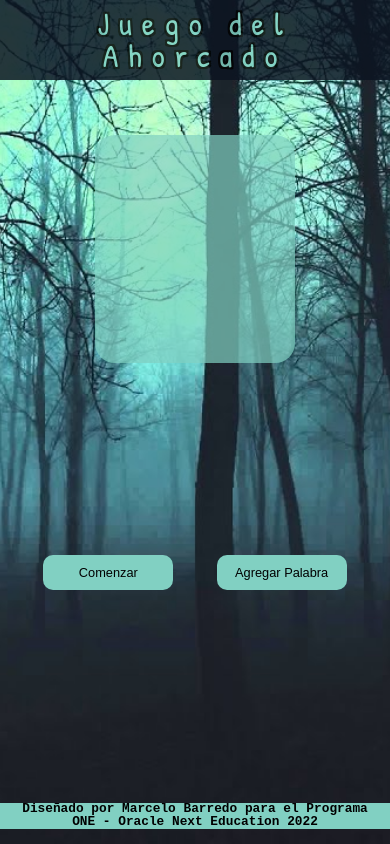
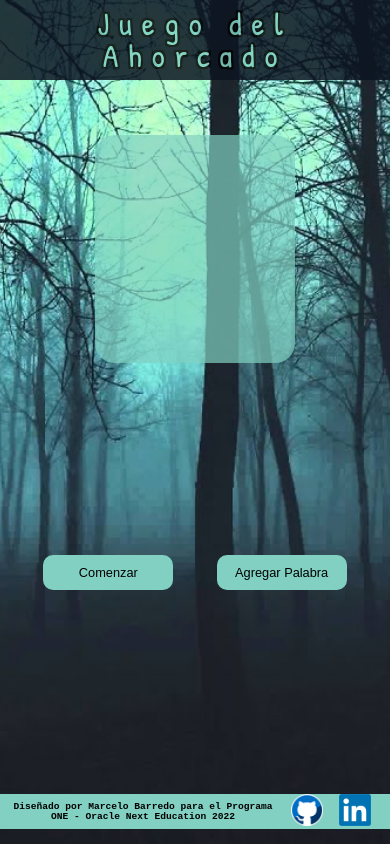
Before and after one commit to MarceloBarredo/Programa-ONE-Challenge-Sprint-02, a plain HTML site: page juego.html in a window 390 px wide. Drawn offline with Linux system fonts and the light colour scheme; some packages are replaced by stand-ins of ours; a script that the page names is missing.

Commit message:
Agregado Links, referenias y margenes modificados

```diff
--- a/CSS/index.css
+++ b/CSS/index.css
@@ -75,6 +75,15 @@ footer {
     font-weight: bold;
 }
 
+#logo-github {
+    margin-left: 2rem;
+}
+
+.link-redes {
+    width: 4rem;
+    margin-left: 1rem;
+}
+
 /* DISEÑO RESPONSIVE PARA TABLET */
 @media screen and (max-width: 820px) {
     footer {
--- a/CSS/style.css
+++ b/CSS/style.css
@@ -25,21 +25,6 @@ main {
     width: 100%;
     height: 80%;
     display: flex;
-}
-
-/* Estilo Pagina 1 */
-
-.titulo-inicio {
-    position: absolute;
-    margin-top: -400px;
-    color: #81d0c2;
-    text-shadow: 2px 2px 0 black, 2px -2px 0 black, -2px 2px 0 black, -2px -2px 0 black, 2px 0px 0 black, 0px 2px 0 black, -2px 0px 0 black, 0px -2px 0 black;
-    font-size: 4rem;
-    letter-spacing: 10px;
-    background-color: #0c1421;
-    padding: 1rem;
-    opacity: 0.85;
-    text-align: center;
 }
 
 .div-pag-inicio {
@@ -77,7 +62,14 @@ footer {
     font-weight: bold;
 }
 
-/* Estilo Pagina 2 */
+#logo-github {
+    margin-left: 2rem;
+}
+
+.link-redes {
+    width: 4rem;
+    margin: 0 1rem;
+}
 
 .header-juego {
     color: #81d0c2;
@@ -299,12 +291,22 @@ button:hover {
         padding: 10px;
         box-sizing: border-box;
         font-size: 0.8rem;
-        height: max-content;
+        font-weight: bold;
+        height: 35px;
+    }
+
+    #logo-github {
+        margin-left: 1.5rem;
+    }
+
+    .link-redes {
+        width: 3rem;
+        margin: 0 0.75rem;
     }
 }
 
 /* Para Telefono */
-@media screen and (max-width: 412px) {
+@media screen and (max-width: 415px) {
     body {
         justify-content: normal;
     }
@@ -370,9 +372,19 @@ button:hover {
     }
 
     footer {
-        font-size: 0.8rem;
-        height: max-content;
+        font-size: 0.6rem;
+        /* height: max-content; */
         padding: 0 11px;
         box-sizing: border-box;
+        font-weight: bold;
+    }
+
+    #logo-github {
+        margin-left: 1rem;
+    }
+
+    .link-redes {
+        width: 2rem;
+        margin: 0 0.5rem;
     }
 }
--- a/juego.html
+++ b/juego.html
@@ -47,6 +47,8 @@
 
         <footer>
             Diseñado por Marcelo Barredo para el Programa ONE - Oracle Next Education 2022
+            <a href="https://github.com/MarceloBarredo" target="_blank"><img id="logo-github" class="link-redes" src="imagenes/logo-github.png" alt="logo-GitHub"></a>
+            <a href="https://www.linkedin.com/in/marcelo-alejandro-barredo/" target="_blank"><img id="logo-linkedin" class="link-redes" src="imagenes/logo-linkedin.png" alt="logo-Linkedin"></a>
         </footer>
     </body>
 
```
Also changed, not shown: index.html (+2 -0 lines), imagenes/logo-github.png (added), imagenes/logo-linkedin.png (added).
